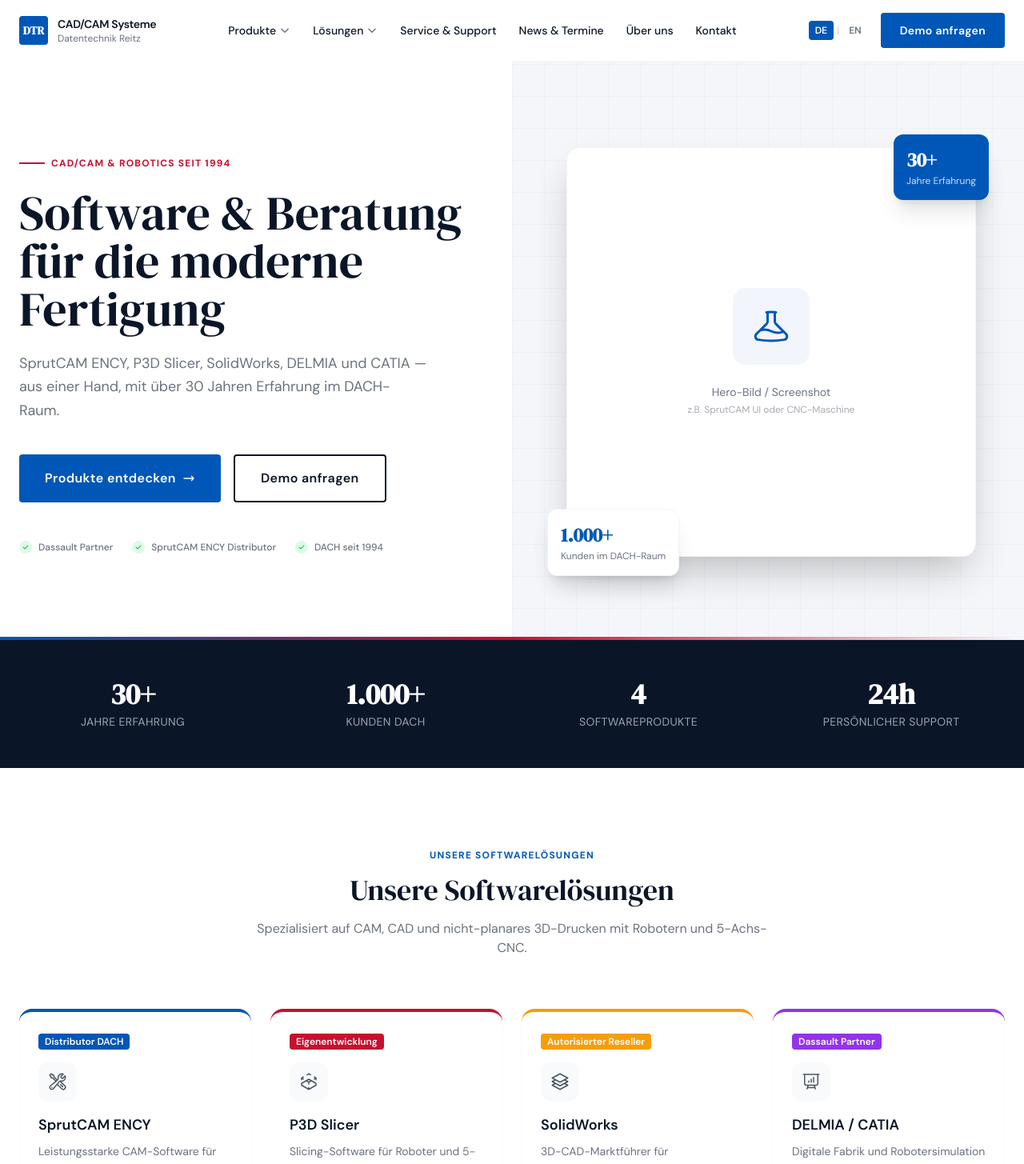
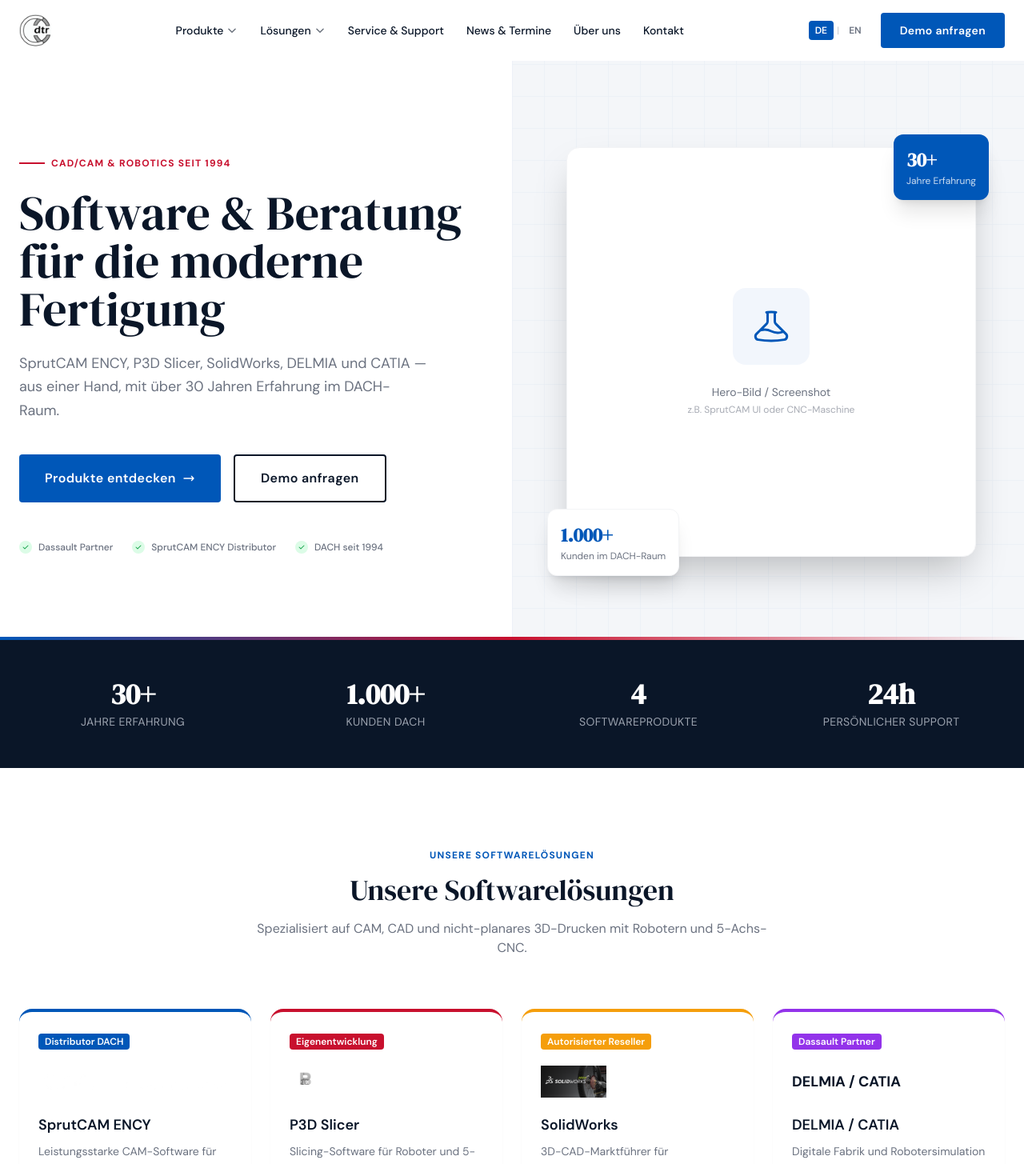
Before and after one commit to cncandi/cncandi.github.io, a Next.js app: page / in a window 1280 px wide. Shown: the top 1455 px of the page at 80% size. Built offline with nearby package versions, Linux system fonts and the light colour scheme.

Commit message:
feat: integrate brand logos in Header, Footer and ProductGrid

```diff
--- a/src/components/Footer.tsx
+++ b/src/components/Footer.tsx
@@ -1,6 +1,7 @@
 'use client'
 
 import Link from 'next/link'
+import Image from 'next/image'
 import { useI18n } from '@/lib/i18n'
 
 export default function Footer() {
@@ -16,13 +17,13 @@
           {/* Brand */}
           <div className="md:col-span-2">
             <div className="flex items-center gap-3 mb-4">
-              <div className="w-9 h-9 bg-brand-blue rounded flex items-center justify-center">
-                <span className="text-white font-bold text-sm font-display">DTR</span>
-              </div>
-              <div>
-                <div className="font-semibold text-brand-navy text-sm">CAD/CAM Systeme</div>
-                <div className="text-brand-muted text-xs">Datentechnik Reitz GmbH & Co. KG</div>
-              </div>
+              <Image
+                src="/images/logos/logo-dtr.png"
+                alt="CAD/CAM Systeme Datentechnik Reitz"
+                width={160}
+                height={50}
+                className="h-10 w-auto object-contain"
+              />
             </div>
             <p className="text-brand-muted text-sm leading-relaxed mb-5 max-w-xs">
               {f.tagline}
--- a/src/components/Header.tsx
+++ b/src/components/Header.tsx
@@ -2,6 +2,7 @@
 
 import { useState, useEffect } from 'react'
 import Link from 'next/link'
+import Image from 'next/image'
 import { useI18n } from '@/lib/i18n'
 
 export default function Header() {
@@ -51,14 +52,15 @@
     >
       <div className="max-w-7xl mx-auto px-6 flex items-center justify-between">
         {/* Logo */}
-        <Link href="/" className="flex items-center gap-3 group">
-          <div className="w-9 h-9 bg-brand-blue rounded flex items-center justify-center">
-            <span className="text-white font-bold text-sm font-display">DTR</span>
-          </div>
-          <div className="leading-tight">
-            <div className="text-brand-navy font-semibold text-sm tracking-tight">CAD/CAM Systeme</div>
-            <div className="text-brand-muted text-xs">Datentechnik Reitz</div>
-          </div>
+        <Link href="/" className="flex items-center">
+          <Image
+            src="/images/logos/logo-dtr.png"
+            alt="CAD/CAM Systeme Datentechnik Reitz"
+            width={160}
+            height={50}
+            className="h-10 w-auto object-contain"
+            priority
+          />
         </Link>
 
         {/* Desktop nav */}
--- a/src/components/ProductGrid.tsx
+++ b/src/components/ProductGrid.tsx
@@ -1,6 +1,7 @@
 'use client'
 
 import Link from 'next/link'
+import Image from 'next/image'
 import { useI18n } from '@/lib/i18n'
 
 const products = [
@@ -10,7 +11,7 @@
     badge: 'Distributor DACH',
     color: 'border-brand-blue',
     accent: 'bg-brand-blue',
-    icon: <CamIcon />,
+    logo: '/images/logos/logo-encycam.png',
     features: ['Fräsen / Drehen / Drahterodieren', 'Roboter-Bearbeitung', 'Postprozessor-Bibliothek'],
   },
   {
@@ -19,7 +20,7 @@
     badge: 'Eigenentwicklung',
     color: 'border-brand-red',
     accent: 'bg-brand-red',
-    icon: <SlicerIcon />,
+    logo: '/images/logos/logo-p3d.png',
     features: ['Nicht-planares 3D-Drucken', '5-Achs & Roboter', 'Visual Components Plugin'],
   },
   {
@@ -28,7 +29,7 @@
     badge: 'Autorisierter Reseller',
     color: 'border-amber-500',
     accent: 'bg-amber-500',
-    icon: <CadIcon />,
+    logo: '/images/logos/logo-solidworks.png',
     features: ['3D-CAD-Marktführer', 'PDM / Simulation', 'Schulung & Support'],
   },
   {
@@ -37,7 +38,7 @@
     badge: 'Dassault Partner',
     color: 'border-purple-600',
     accent: 'bg-purple-600',
-    icon: <SimIcon />,
+    logo: null,
     features: ['Digitale Fabrik', 'Robotersimulation', 'CATIA-Konstruktion'],
   },
 ]
@@ -76,10 +77,20 @@
                 </span>
               </div>
 
-              {/* Icon */}
+              {/* Logo */}
               <div className="px-6 pb-4">
-                <div className={`w-12 h-12 rounded-xl bg-gray-50 flex items-center justify-center text-gray-600 group-hover:bg-gray-100 transition-colors`}>
-                  {p.icon}
+                <div className="h-12 flex items-center">
+                  {p.logo ? (
+                    <Image
+                      src={p.logo}
+                      alt={t.nav.products_items[p.key as keyof typeof t.nav.products_items]}
+                      width={120}
+                      height={48}
+                      className="h-10 w-auto object-contain"
+                    />
+                  ) : (
+                    <span className="font-bold text-lg text-brand-navy">DELMIA / CATIA</span>
+                  )}
                 </div>
               </div>
 
@@ -117,32 +128,3 @@
     </section>
   )
 }
-
-function CamIcon() {
-  return (
-    <svg className="w-6 h-6" fill="none" viewBox="0 0 24 24" stroke="currentColor" strokeWidth={1.5}>
-      <path strokeLinecap="round" strokeLinejoin="round" d="M11.42 15.17L17.25 21A2.652 2.652 0 0021 17.25l-5.877-5.877M11.42 15.17l2.496-3.03c.317-.384.74-.626 1.208-.766M11.42 15.17l-4.655 5.653a2.548 2.548 0 11-3.586-3.586l6.837-5.63m5.108-.233c.55-.164 1.163-.188 1.743-.14a4.5 4.5 0 004.486-6.336l-3.276 3.277a3.004 3.004 0 01-2.25-2.25l3.276-3.276a4.5 4.5 0 00-6.336 4.486c.091 1.076-.071 2.264-.904 2.95l-.102.085m-1.745 1.437L5.909 7.5H4.5L2.25 3.75l1.5-1.5L7.5 4.5v1.409l4.26 4.26m-1.745 1.437l1.745-1.437m6.615 8.206L15.75 15.75M4.867 19.125h.008v.008h-.008v-.008z" />
-    </svg>
-  )
-}
-function SlicerIcon() {
-  return (
-    <svg className="w-6 h-6" fill="none" viewBox="0 0 24 24" stroke="currentColor" strokeWidth={1.5}>
-      <path strokeLinecap="round" strokeLinejoin="round" d="M21 7.5l-2.25-1.313M21 7.5v2.25m0-2.25l-2.25 1.313M3 7.5l2.25-1.313M3 7.5l2.25 1.313M3 7.5v2.25m9 3l2.25-1.313M12 12.75l-2.25-1.313M12 12.75V15m0 6.75l2.25-1.313M12 21.75V19.5m0 2.25l-2.25-1.313m0-16.875L12 2.25l2.25 1.313M21 14.25v2.25l-9 5.25-9-5.25v-2.25l9-5.25 9 5.25z" />
-    </svg>
-  )
-}
-function CadIcon() {
-  return (
-    <svg className="w-6 h-6" fill="none" viewBox="0 0 24 24" stroke="currentColor" strokeWidth={1.5}>
-      <path strokeLinecap="round" strokeLinejoin="round" d="M6.429 9.75L2.25 12l4.179 2.25m0-4.5l5.571 3 5.571-3m-11.142 0L2.25 7.5 12 2.25l9.75 5.25-4.179 2.25m0 0L21.75 12l-4.179 2.25m0 0l4.179 2.25L12 21.75 2.25 16.5l4.179-2.25m11.142 0l-5.571 3-5.571-3" />
-    </svg>
-  )
-}
-function SimIcon() {
-  return (
-    <svg className="w-6 h-6" fill="none" viewBox="0 0 24 24" stroke="currentColor" strokeWidth={1.5}>
-      <path strokeLinecap="round" strokeLinejoin="round" d="M3.75 3v11.25A2.25 2.25 0 006 16.5h2.25M3.75 3h-1.5m1.5 0h16.5m0 0h1.5m-1.5 0v11.25A2.25 2.25 0 0118 16.5h-2.25m-7.5 0h7.5m-7.5 0l-1 3m8.5-3l1 3m0 0l.5 1.5m-.5-1.5h-9.5m0 0l-.5 1.5M9 11.25v1.5M12 9v3.75m3-6v6" />
-    </svg>
-  )
-}
```
